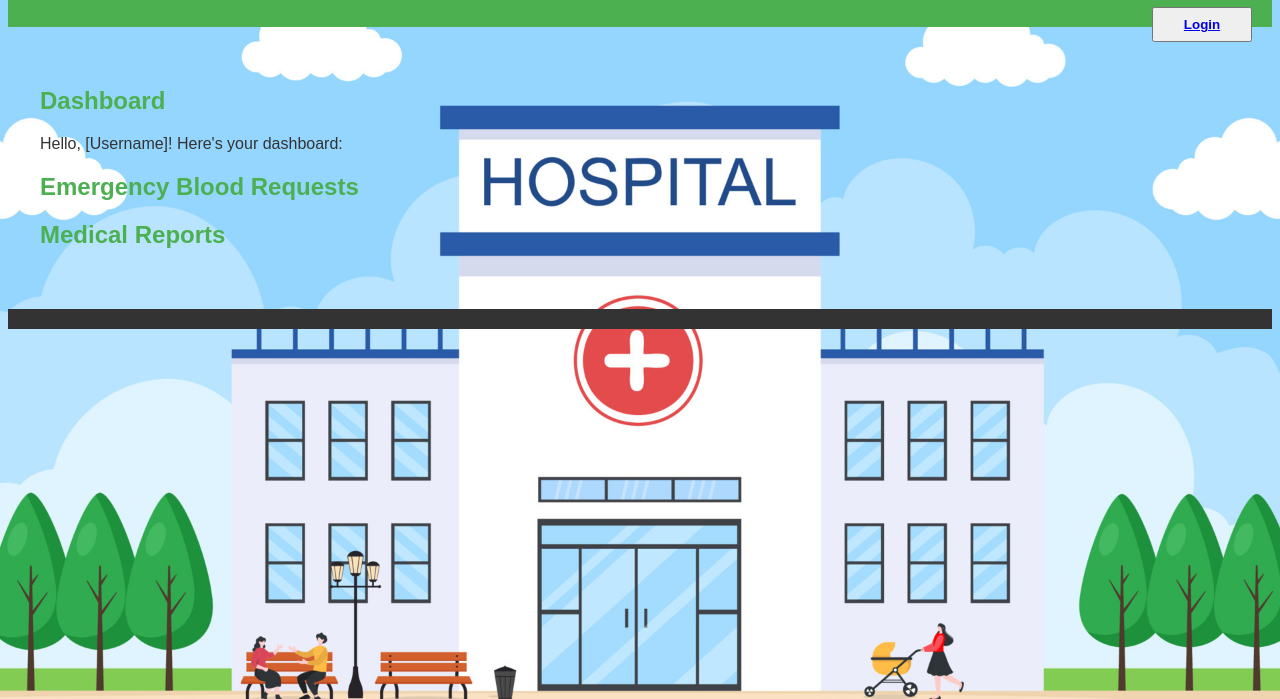
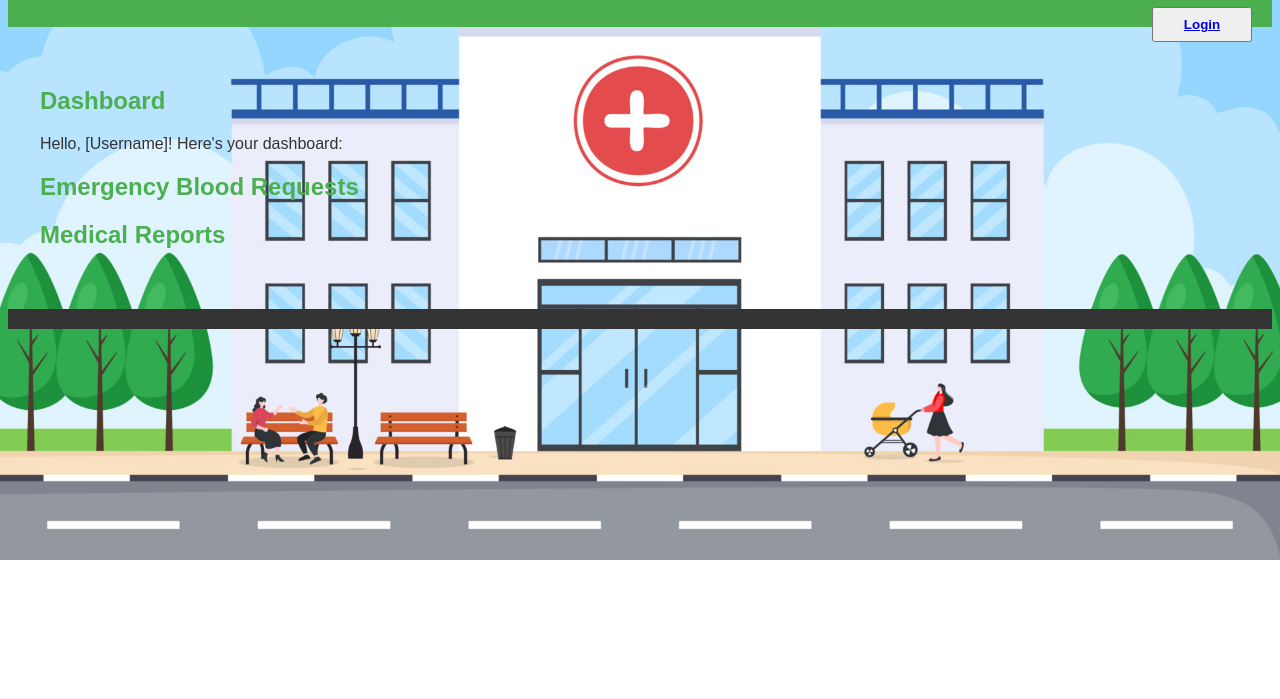
Before and after one commit to Samyak-Maharjan/Medical_Management_System, a plain HTML site: page index.html in a window 1280 px wide. Shown: the part 101-800 px from the top of the page. Drawn offline with Linux system fonts and the light colour scheme.

Commit message:
Adjusted background position

```diff
--- a/style.css
+++ b/style.css
@@ -12,6 +12,7 @@ body {
   background: url(Picture/hospital.jpg);
   background-repeat: no-repeat;
   background-size:cover;
+  background-position-y: -240px;
 }
 button:hover{
   background-color: aliceblue;
```
